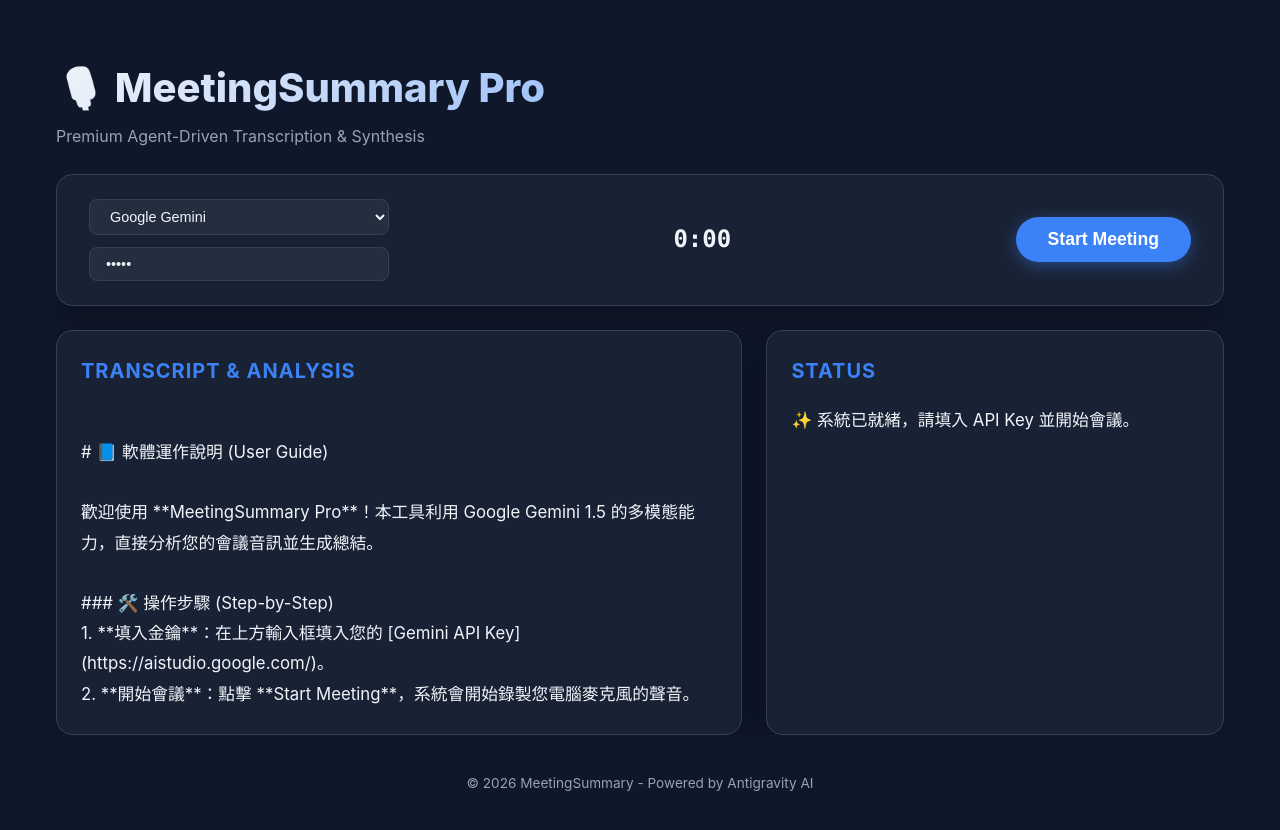
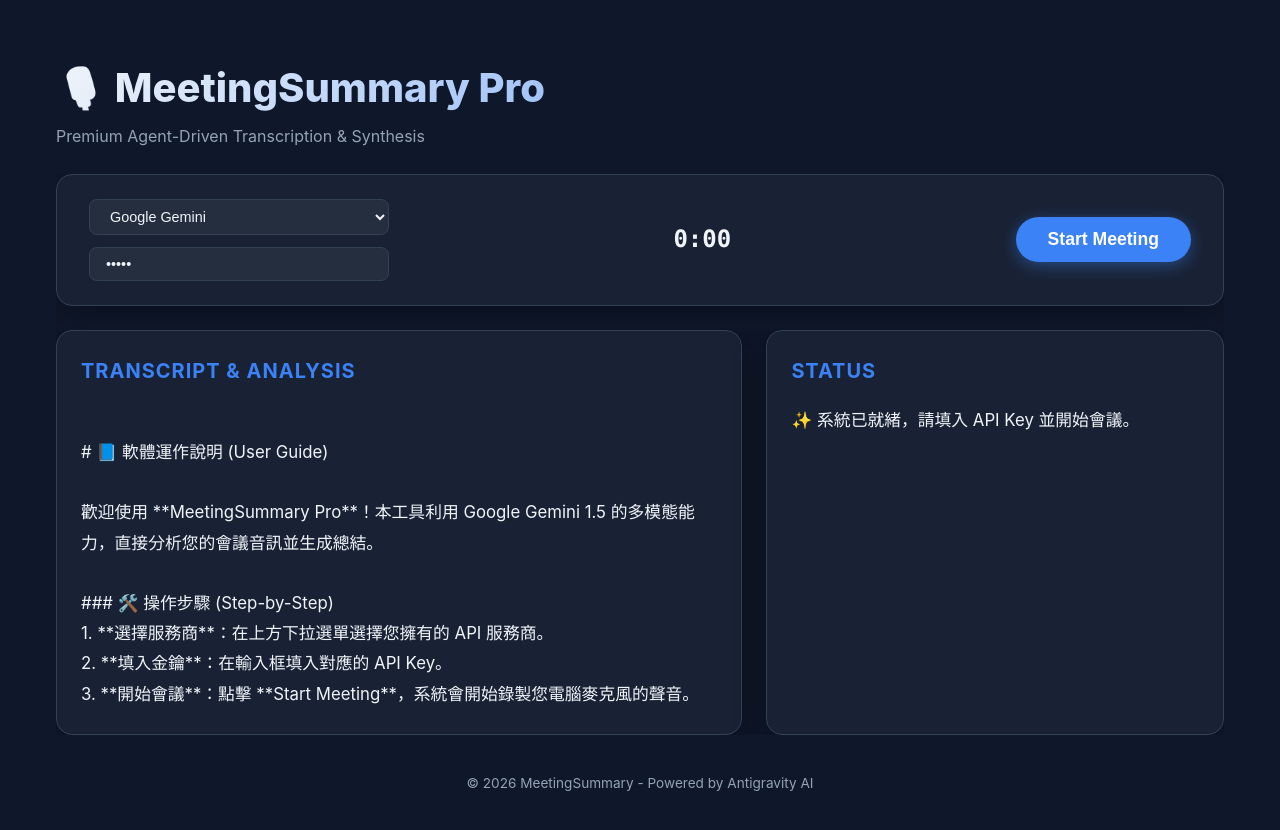
Before and after one commit to Chun-Chieh-Chang/MeetingSummary, a React (Vite) app: page / in a window 1280 px wide. Shown: the top 830 px of the page. Built offline with nearby package versions, Linux system fonts and the light colour scheme; no server answers.

Commit message:
docs: add free API resource links to UI guide

```diff
--- a/src/App.css
+++ b/src/App.css
@@ -222,6 +222,18 @@
   margin-top: 24px;
 }
 
+.markdown a {
+  color: var(--accent-hover);
+  text-decoration: none;
+  border-bottom: 1px dashed var(--accent-hover);
+  transition: all 0.3s;
+}
+
+.markdown a:hover {
+  color: var(--accent-brand);
+  border-bottom-style: solid;
+}
+
 .markdown ul, .markdown ol {
   padding-left: 20px;
 }
--- a/src/App.tsx
+++ b/src/App.tsx
@@ -13,13 +13,17 @@
 歡迎使用 **MeetingSummary Pro**！本工具利用 Google Gemini 1.5 的多模態能力，直接分析您的會議音訊並生成總結。
 
 ### 🛠️ 操作步驟 (Step-by-Step)
-1. **填入金鑰**：在上方輸入框填入您的 [Gemini API Key](https://aistudio.google.com/)。
-2. **開始會議**：點擊 **Start Meeting**，系統會開始錄製您電腦麥克風的聲音。
-3. **錄音監控**：您可以透過中間的計時器與動態指示器確認錄音狀態。
-4. **結束並總結**：點擊 **Stop Recording**，系統會將音訊傳送至 Gemini。
-5. **檢視分析**：
-   - **角色辨識**：Gemini 會自動辨識不同發言者 (Speaker 1, 2...)。
-   - **智慧總結**：自動提煉決策點與待辦事項。
+1. **選擇服務商**：在上方下拉選單選擇您擁有的 API 服務商。
+2. **填入金鑰**：在輸入框填入對應的 API Key。
+3. **開始會議**：點擊 **Start Meeting**，系統會開始錄製您電腦麥克風的聲音。
+4. **結束並總結**：點擊 **Stop Recording**，系統會自動辨識發言人並生成總結。
+
+### 🎁 免費資源獲取 (Free API Keys)
+如果您還沒有 API Key，可以從以下官方渠道獲取免費額度：
+- **[Google AI Studio (Gemini)](https://aistudio.google.com/)**: 目前提供最慷慨的免費層級，支援音訊直傳。
+- **[AssemblyAI](https://www.assemblyai.com/)**: 提供 $50 試用金，具備頂級的角色辨識能力。
+- **[Deepgram](https://www.deepgram.com/)**: 註冊即贈送 $200 額度，語音辨識速度極快。
+- **[Groq Cloud](https://console.groq.com/)**: 適合極速文字總結（Llama 3 模型）。
 
 ---
 *提示：建議在安靜環境下錄音，以獲得最佳的角色辨識效果。*
```
